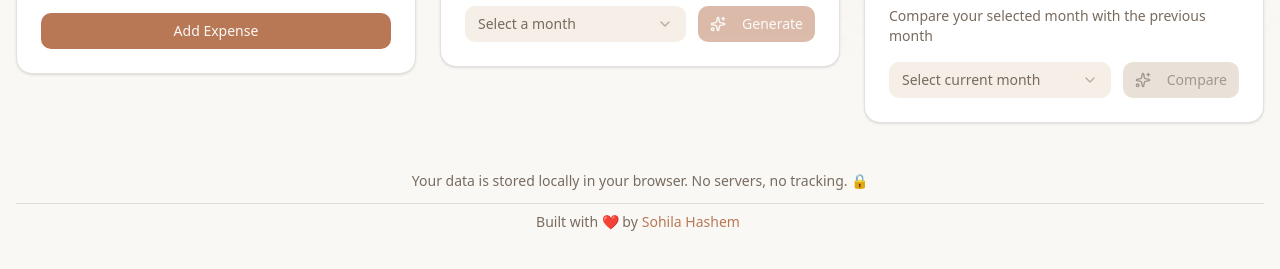
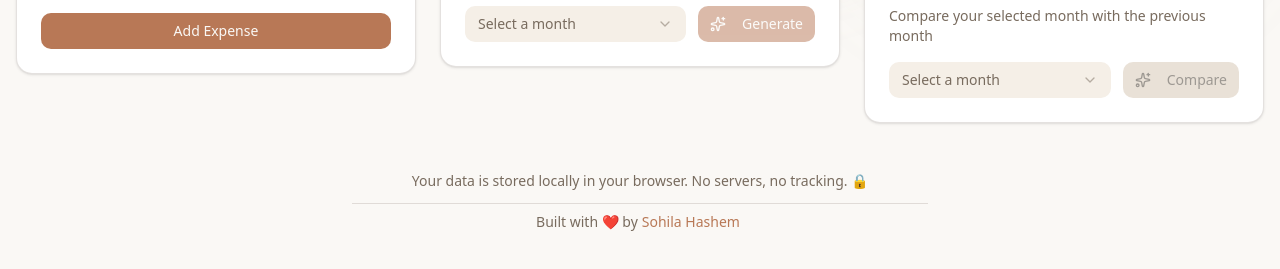
Before and after one commit to Sohila-Hashem/where-did-my-money-go, a React (Vite) app: page / in a window 1280 px wide. Shown: the part 728-997 px from the top of the page. Built offline with nearby package versions, Linux system fonts and the light colour scheme.

Commit message:
hotfix: fixed oveflow issue in the Comapre Months card

```diff
--- a/src/components/month-comparison.tsx
+++ b/src/components/month-comparison.tsx
@@ -86,7 +86,7 @@ export function MonthComparison({ expenses, currency }: MonthComparisonProps) {
                         <div className="flex flex-col sm:flex-row gap-3">
                             <Select value={selectedMonth} onValueChange={setSelectedMonth}>
                                 <SelectTrigger className="flex-1">
-                                    <SelectValue placeholder="Select current month" />
+                                    <SelectValue placeholder="Select a month" />
                                 </SelectTrigger>
                                 <SelectContent>
                                     {availableMonths.length === 0 ? (
--- a/src/routes/index.tsx
+++ b/src/routes/index.tsx
@@ -141,9 +141,9 @@ function RouteComponent() {
                 </div>
 
                 {/* Footer */}
-                <div className="mt-12 text-center text-sm text-muted-foreground">
+                <div className="mt-12 text-center text-sm text-muted-foreground max-w-xl mx-auto">
                     <p>Your data is stored locally in your browser. No servers, no tracking. 🔒</p>
-                    <Separator className="mt-3 w-1/2 mx-auto" />
+                    <Separator decorative className="mt-3 w-1/2 mx-auto" />
                     <p>Built with ❤️ by
                         <Button className='px-1 py-0' variant={"link"} asChild>
                             <a href="https://github.com/sohila-hashem" target="_blank">Sohila Hashem</a>
```
